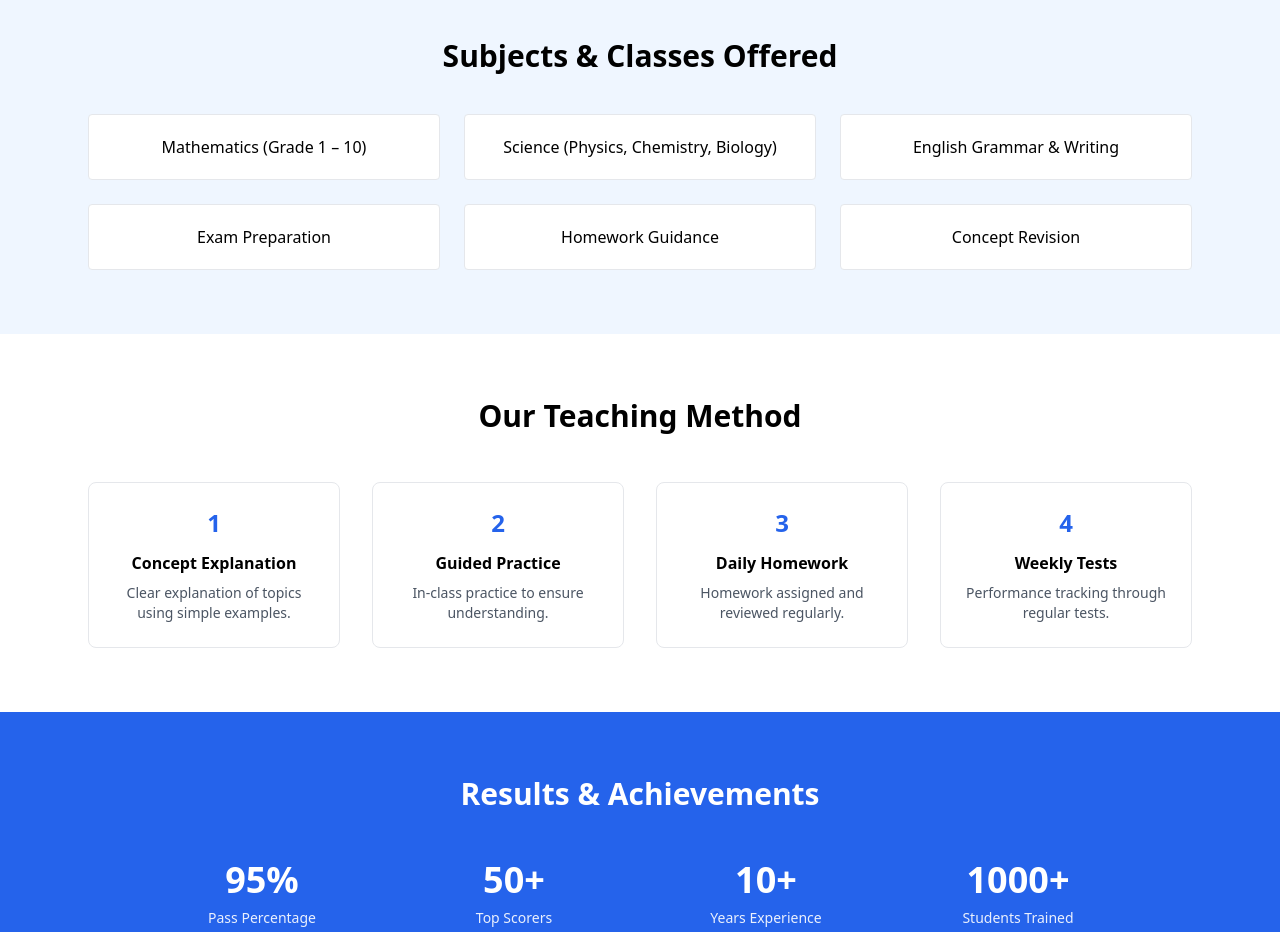
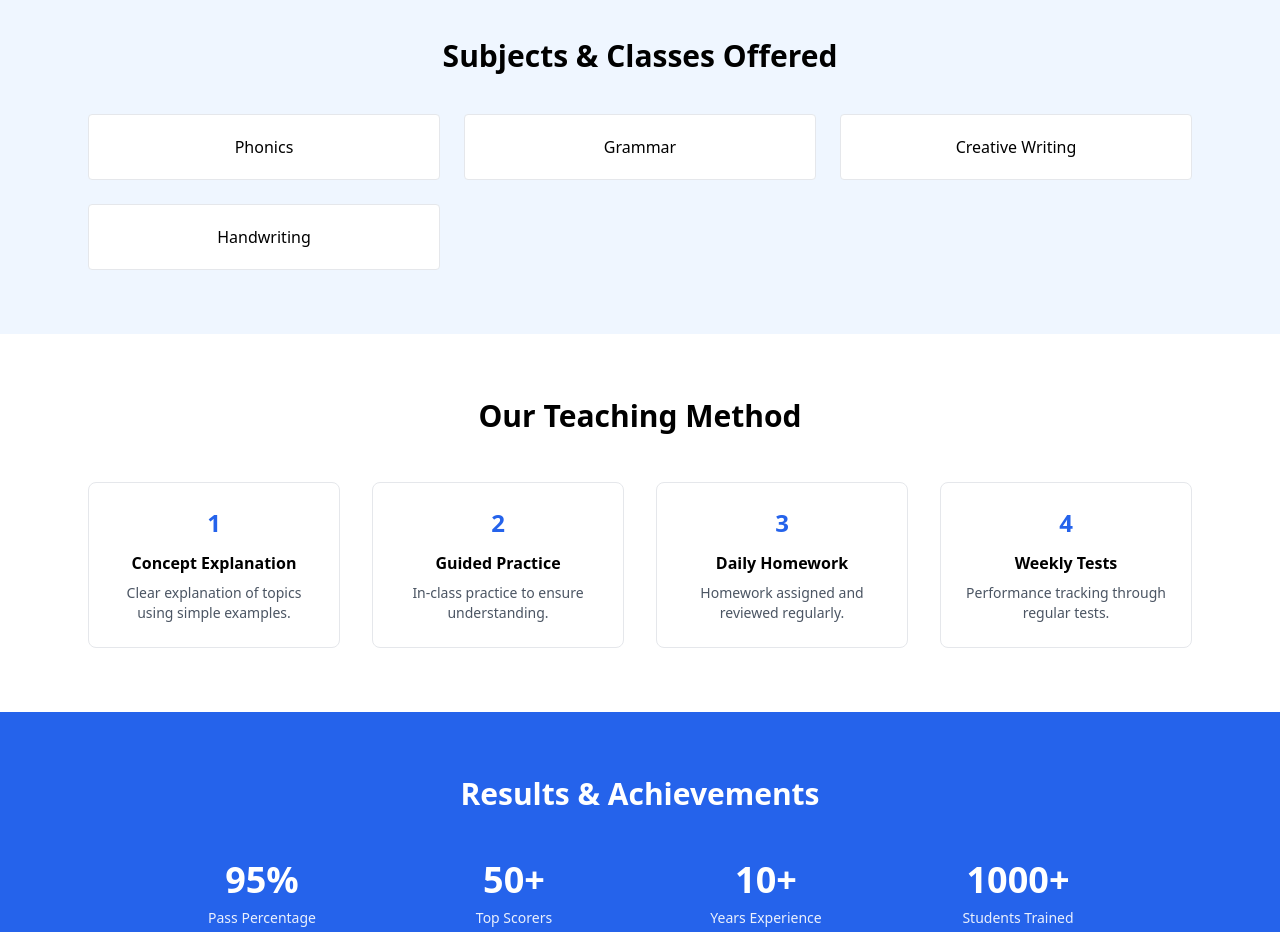
Before and after one commit to arish-web/Tuition, a React (Create React App) app: page / in a window 1280 px wide. Shown: the part 1500-2432 px from the top of the page. Built offline with nearby package versions, Linux system fonts and the light colour scheme.

Commit message:
subject section updated

```diff
--- a/src/components/SubjectsSection.js
+++ b/src/components/SubjectsSection.js
@@ -1,30 +1,49 @@
 export default function SubjectsSection() {
+  // const subjects = [
+  //   {
+  //     name: "Mathematics (Grade 1 – 10)",
+  //     info: "Strong foundation in arithmetic, algebra, geometry, and problem solving.",
+  //   },
+  //   {
+  //     name: "Science (Physics, Chemistry, Biology)",
+  //     info: "Concept-based learning with practical examples and experiments.",
+  //   },
+  //   {
+  //     name: "English Grammar & Writing",
+  //     info: "Focus on grammar, vocabulary, comprehension, and writing skills.",
+  //   },
+  //   {
+  //     name: "Exam Preparation",
+  //     info: "Targeted coaching for school exams with revision and mock tests.",
+  //   },
+  //   {
+  //     name: "Homework Guidance",
+  //     info: "Daily homework support with explanation and corrections.",
+  //   },
+  //   {
+  //     name: "Concept Revision",
+  //     info: "Regular revision sessions to strengthen weak areas.",
+  //   },
+  // ];
   const subjects = [
   {
-      name: "Mathematics (Grade 1 – 10)",
-      info: "Strong foundation in arithmetic, algebra, geometry, and problem solving.",
+    name: "Phonics",
+    info: "Sound-based learning to improve pronunciation, reading fluency, and word recognition.",
   },
   {
-      name: "Science (Physics, Chemistry, Biology)",
-      info: "Concept-based learning with practical examples and experiments.",
+    name: "Grammar",
+    info: "Clear understanding of sentence structure, tenses, parts of speech, and usage.",
   },
   {
-      name: "English Grammar & Writing",
-      info: "Focus on grammar, vocabulary, comprehension, and writing skills.",
+    name: "Creative Writing",
+    info: "Developing imagination, storytelling skills, and structured writing techniques.",
   },
   {
-      name: "Exam Preparation",
-      info: "Targeted coaching for school exams with revision and mock tests.",
-    },
-    {
-      name: "Homework Guidance",
-      info: "Daily homework support with explanation and corrections.",
-    },
-    {
-      name: "Concept Revision",
-      info: "Regular revision sessions to strengthen weak areas.",
+    name: "Handwriting",
+    info: "Improving letter formation, spacing, alignment, and overall writing clarity.",
   },
 ];
+
 
   return (
     <section className="bg-blue-50 py-16">
```
Lines whose indentation alone changed are shown as unchanged.
